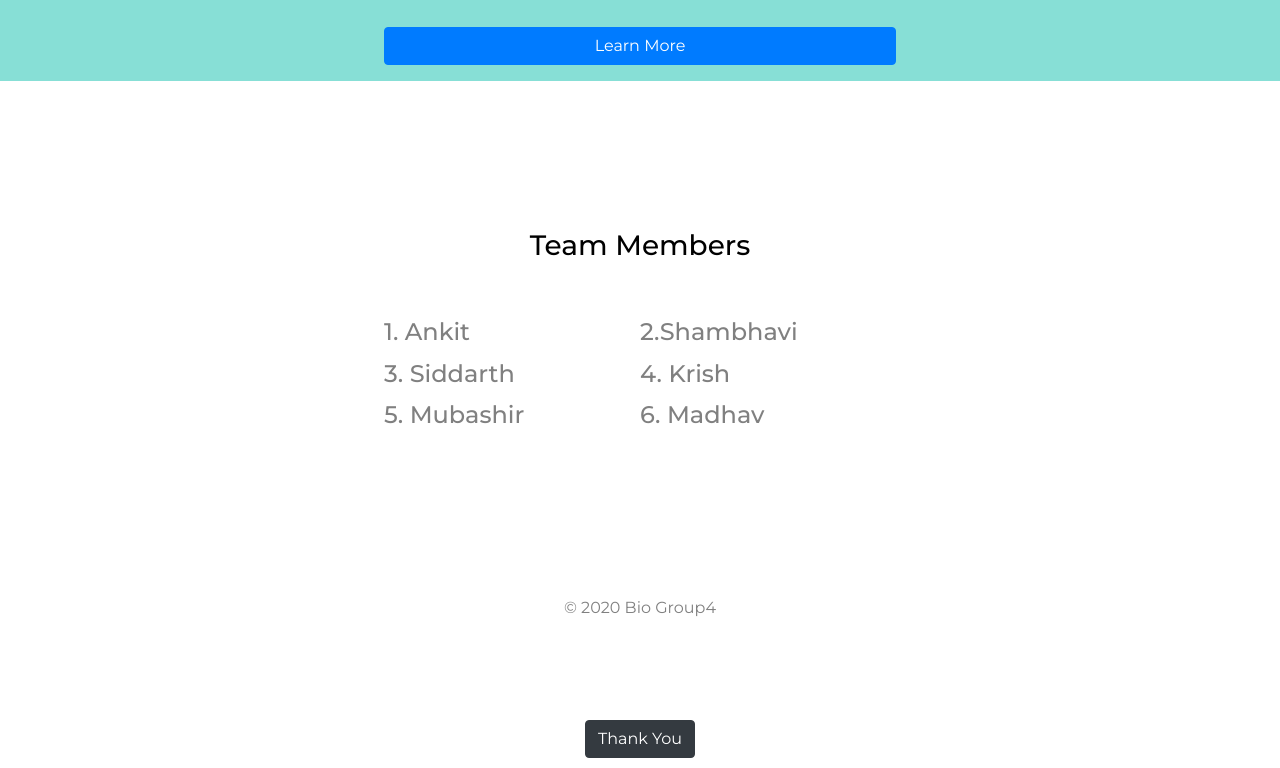
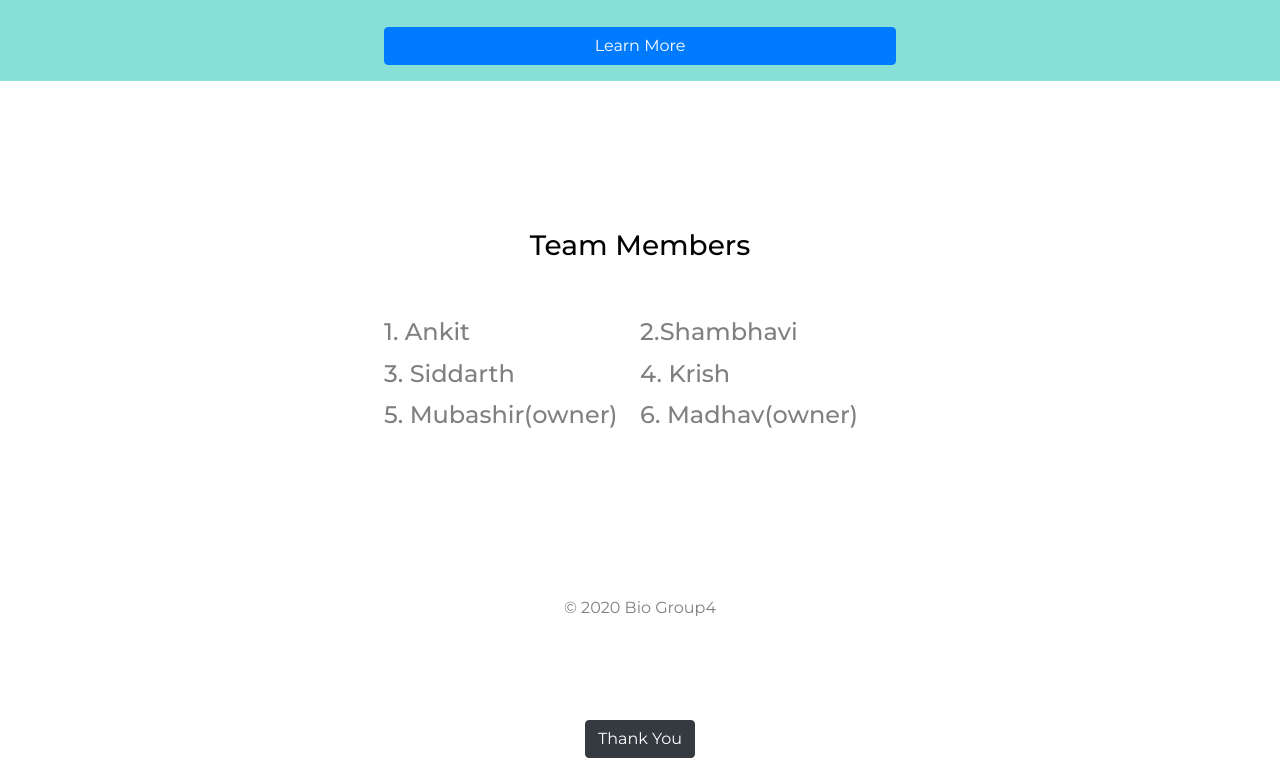
Before and after one commit to Biology-Group4/biology, a plain HTML site: page index.html in a window 1280 px wide. Shown: the part 6102-6870 px from the top of the page. Drawn offline with nearby package versions, Linux system fonts and the light colour scheme.

Commit message:
Update index.html

```diff
--- a/index.html
+++ b/index.html
@@ -337,10 +337,10 @@ height="0" width="0" style="display:none;visibility:hidden"></iframe></noscript>
                         <h4>4. Krish</h4>
                     </div>
                     <div class="team-member">
-                        <h4>5. Mubashir </h4>
+                        <h4>5. Mubashir(owner) </h4>
                     </div>
                     <div class="team-member">
-                        <h4>6. Madhav</h4>
+                        <h4>6. Madhav(owner)</h4>
                     </div>
                 </div>
             </section>
```
